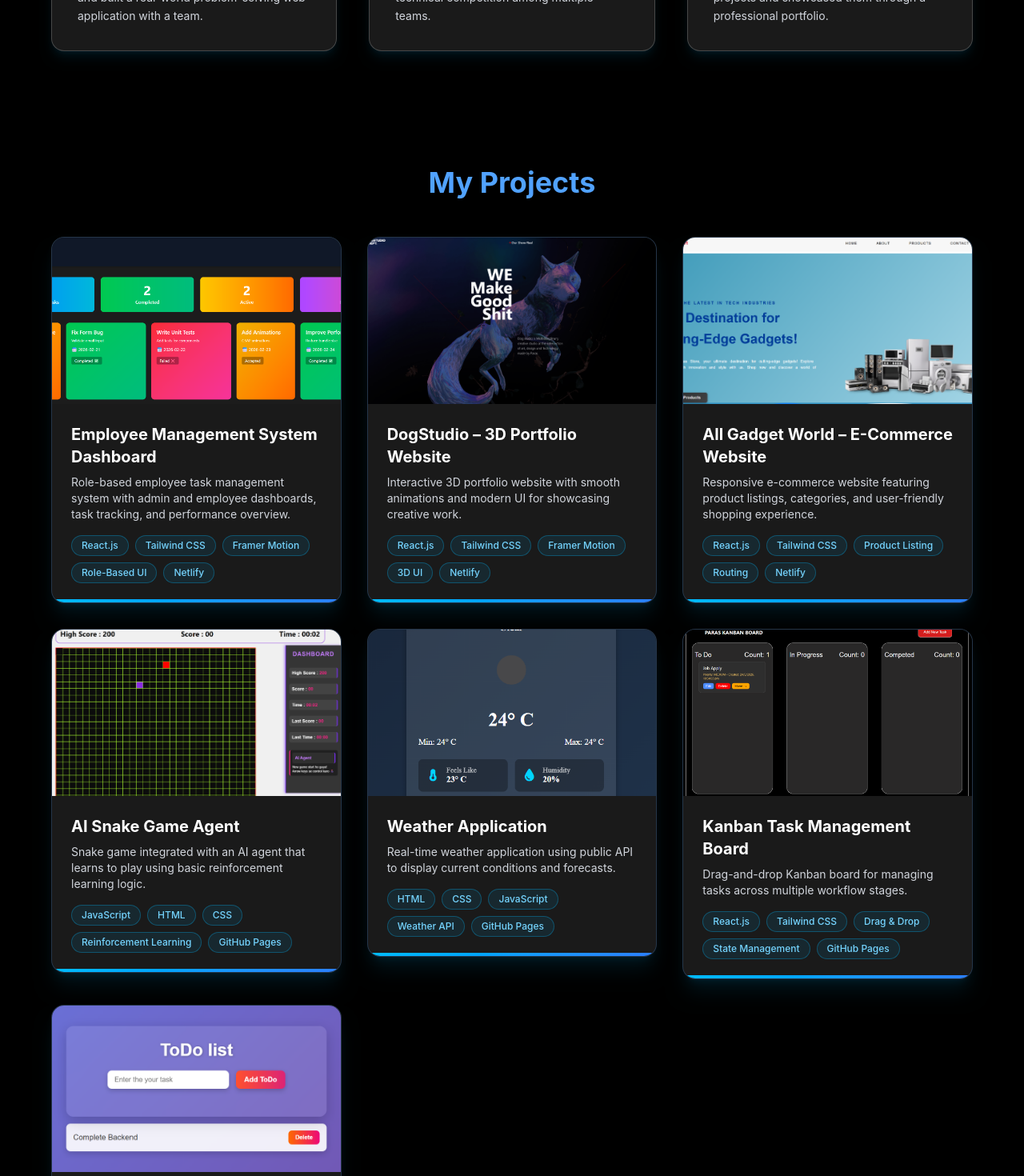
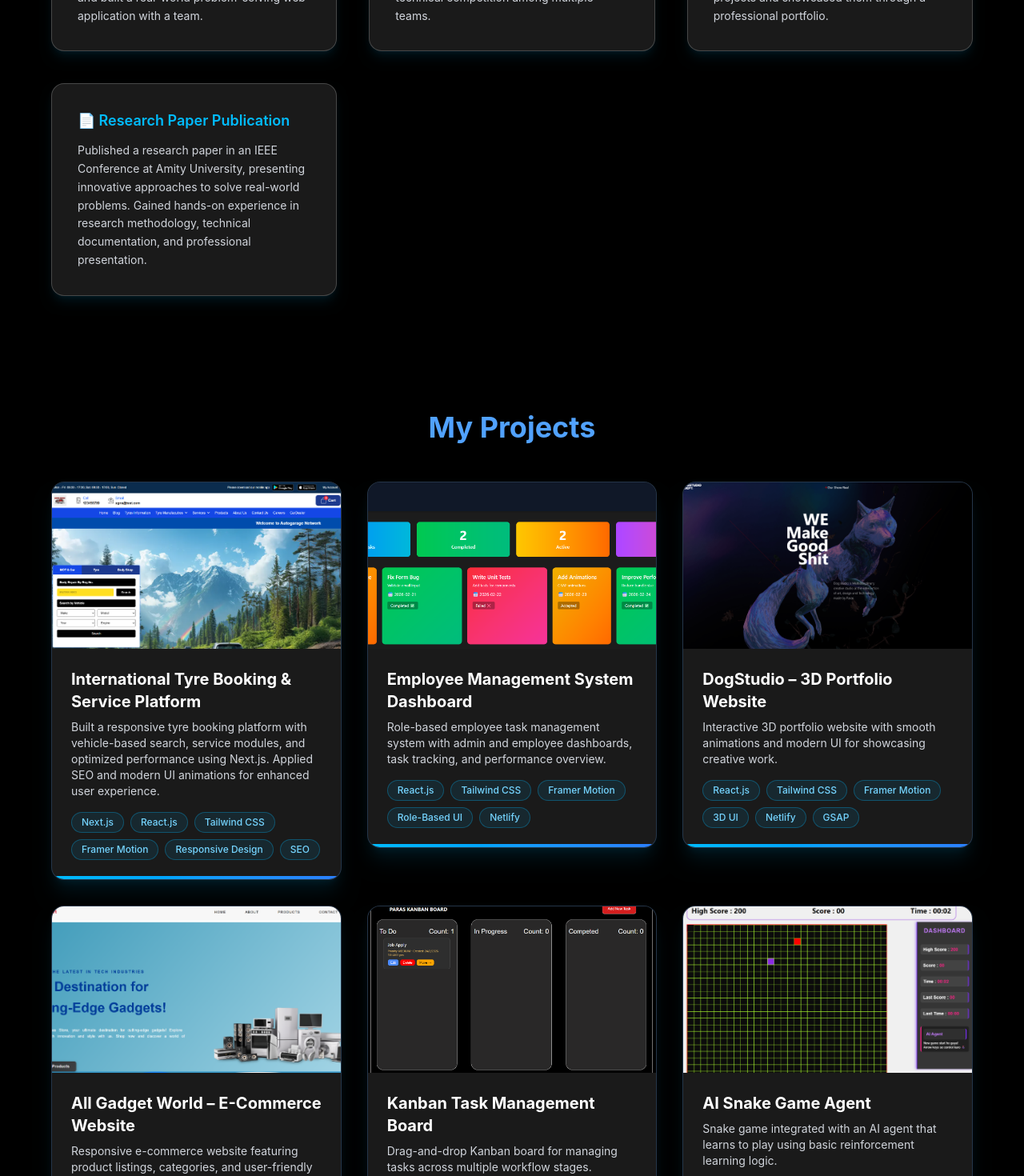
Before and after one commit to Paras9771/Paras-Portfolio, a React (Vite) app: page / in a window 1280 px wide. Shown: the part 1700-3170 px from the top of the page at 80% size. Built offline with nearby package versions, Linux system fonts and the light colour scheme.

Commit message:
Updated resume content and project details

```diff
--- a/src/assets/components/education/Achivement.jsx
+++ b/src/assets/components/education/Achivement.jsx
@@ -58,6 +58,22 @@ export default function Achievements() {
             </p>
           </motion.div>
 
+          <motion.div
+            whileHover={{ scale: 1.05 }}
+            className="bg-white/10 backdrop-blur-xl border border-white/20 rounded-2xl p-8
+  shadow-lg shadow-sky-500/10 hover:shadow-sky-500/30 transition"
+          >
+            <h3 className="text-sky-400 text-lg font-semibold mb-3">
+              📄 Research Paper Publication
+            </h3>
+            <p className="text-gray-300 text-sm leading-relaxed">
+              Published a research paper in an IEEE Conference at Amity University,
+              presenting innovative approaches to solve real-world problems. Gained
+              hands-on experience in research methodology, technical documentation,
+              and professional presentation.
+            </p>
+          </motion.div>
+
         </div>
 
       </div>
--- a/src/assets/data/projects.js
+++ b/src/assets/data/projects.js
@@ -1,4 +1,13 @@
 const projects = [
+  {
+    title: "International Tyre Booking & Service Platform",
+    description:
+      "Built a responsive tyre booking platform with vehicle-based search, service modules, and optimized performance using Next.js. Applied SEO and modern UI animations for enhanced user experience.",
+    image: "/images/Tyre.png",
+    demo: "https://tyre-store-eosin.vercel.app/",
+    github: "https://github.com/Paras9771/TyreStore",
+    tech: ["Next.js", "React.js", "Tailwind CSS", "Framer Motion", "Responsive Design", "SEO"],
+  },
   {
     title: "Employee Management System Dashboard",
     description:
@@ -15,7 +24,7 @@ const projects = [
     image: "/images/dog-studio.png",
     demo: "https://dogstudio-3d-portfolio.netlify.app",
     github: "https://github.com/Paras9771/dogstudio-3d-portfolio",
-    tech: ["React.js", "Tailwind CSS", "Framer Motion", "3D UI", "Netlify"],
+    tech: ["React.js", "Tailwind CSS", "Framer Motion", "3D UI", "Netlify", "GSAP"],
   },
   {
     title: "All Gadget World – E-Commerce Website",
@@ -25,6 +34,15 @@ const projects = [
     demo: "https://allgadgetzone.netlify.app",
     github: "https://github.com/Paras9771/gadgetworld",
     tech: ["React.js", "Tailwind CSS", "Product Listing", "Routing", "Netlify"],
+  },
+    {
+    title: "Kanban Task Management Board",
+    description:
+      "Drag-and-drop Kanban board for managing tasks across multiple workflow stages.",
+    image: "/images/kanban.png",
+    demo: "https://paras9771.github.io/Kanban-Task-Management-Board/",
+    github: "https://github.com/Paras9771/Kanban-Task-Management-Board",
+    tech: ["React.js", "Tailwind CSS", "Drag & Drop", "State Management", "GitHub Pages"],
   },
   {
     title: "AI Snake Game Agent",
@@ -44,15 +62,7 @@ const projects = [
     github: "https://github.com/paras9771/weather-app",
     tech: ["HTML", "CSS", "JavaScript", "Weather API", "GitHub Pages"],
   },
-  {
-    title: "Kanban Task Management Board",
-    description:
-      "Drag-and-drop Kanban board for managing tasks across multiple workflow stages.",
-    image: "/images/Kanban.png",
-    demo: "https://paras9771.github.io/Kanban-Task-Management-Board/",
-    github: "https://github.com/Paras9771/Kanban-Task-Management-Board",
-    tech: ["React.js", "Tailwind CSS", "Drag & Drop", "State Management", "GitHub Pages"],
-  },
+
   {
     title: "Interactive To-Do List Application",
     description:
```
Also changed, not shown: public/images/Tyre.png (added).
